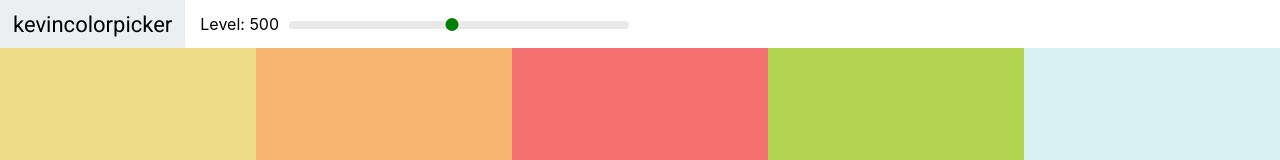
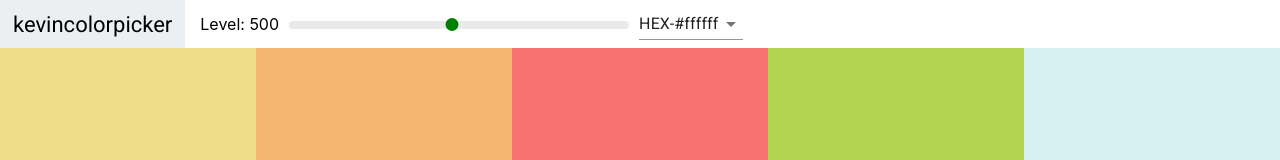
Before and after one commit to kevinapple/colors-app, a React (Create React App) app: page / in a window 1280 px wide. Shown: the top 160 px of the page. Built offline with nearby package versions, Linux system fonts and the light colour scheme.

Commit message:
Add Select and Material UI

```diff
--- a/package.json
+++ b/package.json
@@ -3,6 +3,7 @@
   "version": "0.1.0",
   "private": true,
   "dependencies": {
+    "@material-ui/core": "^4.3.2",
     "chroma-js": "^2.0.4",
     "rc-slider": "^8.6.13",
     "react": "^16.9.0",
--- a/src/Navbar.js
+++ b/src/Navbar.js
@@ -1,11 +1,24 @@
 import React, { Component } from 'react';
+import Select from '@material-ui/core/Select';
+import MenuItem from '@material-ui/core/MenuItem';
 import Slider from "rc-slider";
 import "rc-slider/assets/index.css";
 import "./Navbar.css";
 
+
 class Navbar extends Component {
+    constructor(props) {
+        super(props);
+        this.state = {format:"hex"};
+        this.handleChange = this.handleChange.bind(this);
+    }
+    handleChange(e) {
+        this.setState({format:e.target.value});
+        this.props.handleChange(e.target.value);
+    }
     render() {
         const {level, changeLevel}= this.props;
+        const {format} = this.state;
         return (
             <header className='Navbar'>
                 <div className='logo'>
@@ -23,6 +36,13 @@
                             />
                     </div>
                 </div>
+                <div className='select-container'>
+                    <Select value={format} onChange={this.handleChange}>
+                        <MenuItem value="hex">HEX-#ffffff</MenuItem>
+                        <MenuItem value="rgb">RGB-rgb(255,255,255)</MenuItem>
+                        <MenuItem value="rgba">RGBA-rgba(255,255,255,1.0)</MenuItem>
+                    </Select>
+                </div>
             </header>
         );
     }
--- a/src/Palette.js
+++ b/src/Palette.js
@@ -8,21 +8,29 @@
 class Palette extends Component {
     constructor(props) {
         super(props);
-        this.state = {level:500};
+        this.state = {level:500, format:"hex"};
         this.changeLevel = this.changeLevel.bind(this);
+        this.changeFormat = this.changeFormat.bind(this);
     }
     changeLevel(level){
         this.setState({level});
     }
+    changeFormat(val) {
+        this.setState({format:val});
+    }
     render() {
         const {colors} = this.props.palette;
-        const {level} =this.state;
+        const {level, format} =this.state;
         const colorBoxes = colors[level].map(color =>
-            <ColorBox background={color.hex} name={color.name} />
+            <ColorBox background={color[format]} name={color.name} />
         );
         return (
                 <div className='Palette'>
-                    <Navbar level={level} changeLevel={this.changeLevel}/>
+                    <Navbar
+                        level={level}
+                        changeLevel={this.changeLevel}
+                        handleChange={this.changeFormat}
+                    />
                     {/* Navbar goes here */}
                     <div className='Palette-colors'>
                         {colorBoxes}
--- a/src/colorHelpers.js
+++ b/src/colorHelpers.js
@@ -19,7 +19,7 @@
                 id:color.name.toLowerCase().replace(/ /g, "-"),
                 hex:scale[i],
                 rgb:chroma(scale[i]).css(),
-                rgba:chroma(scale[i]).css().replace("rgba","rgba").replace(")",",1.0)")
+                rgba:chroma(scale[i]).css().replace("rgb","rgba").replace(")",",1.0)")
             });
         }
     }
```
Also changed, not shown: 1 other file (tests, documents, lock files or other folders).
